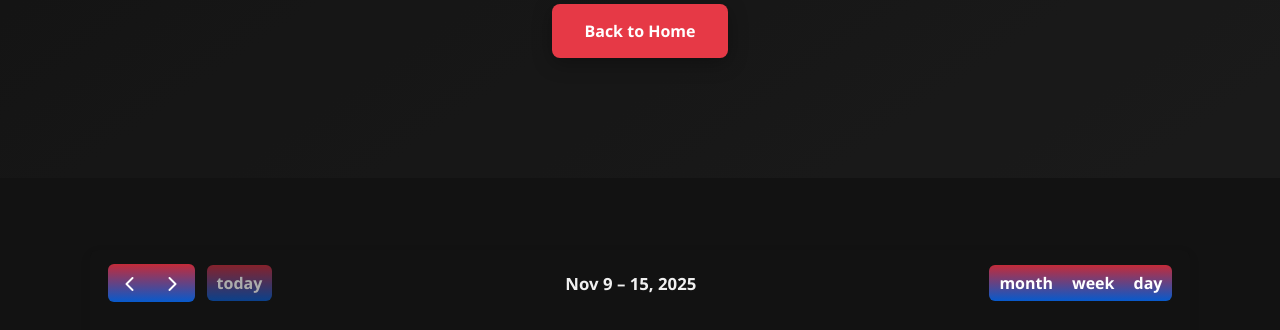
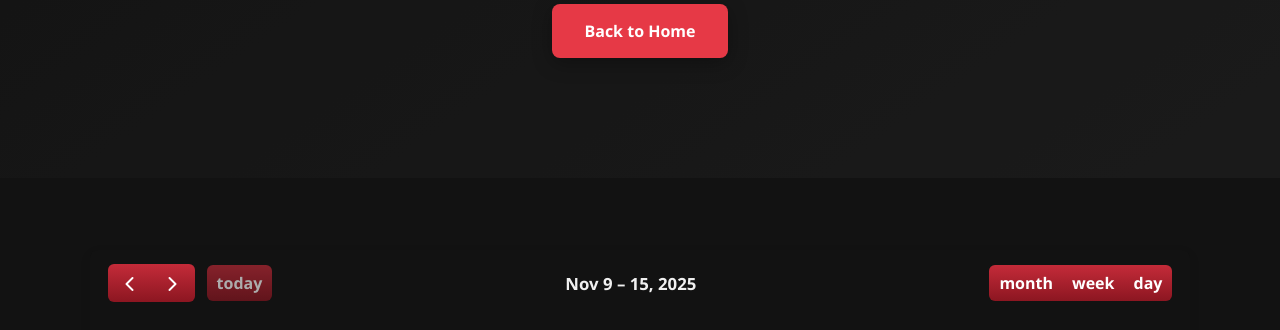
Before and after one commit to corbythegarage/The_Garage, a plain HTML site: page calendar.html in a window 1280 px wide. Shown: the part 622-952 px from the top of the page. Drawn offline with nearby package versions, Linux system fonts and the light colour scheme.

Commit message:
Update calendar.css

```diff
--- a/calendar.css
+++ b/calendar.css
@@ -1,6 +1,6 @@
 :root {
   --primary: #c42b39; /*#0b6cf3;*/
-  --primary-dark: #075acc;
+  --primary-dark: #8c1621; /* #075acc;*/
   --muted: #f5f7fb;
   --text: #F0F0F0; /*#222;*/
   --panel-bg: #121212; /*#ffffff;*/
```
